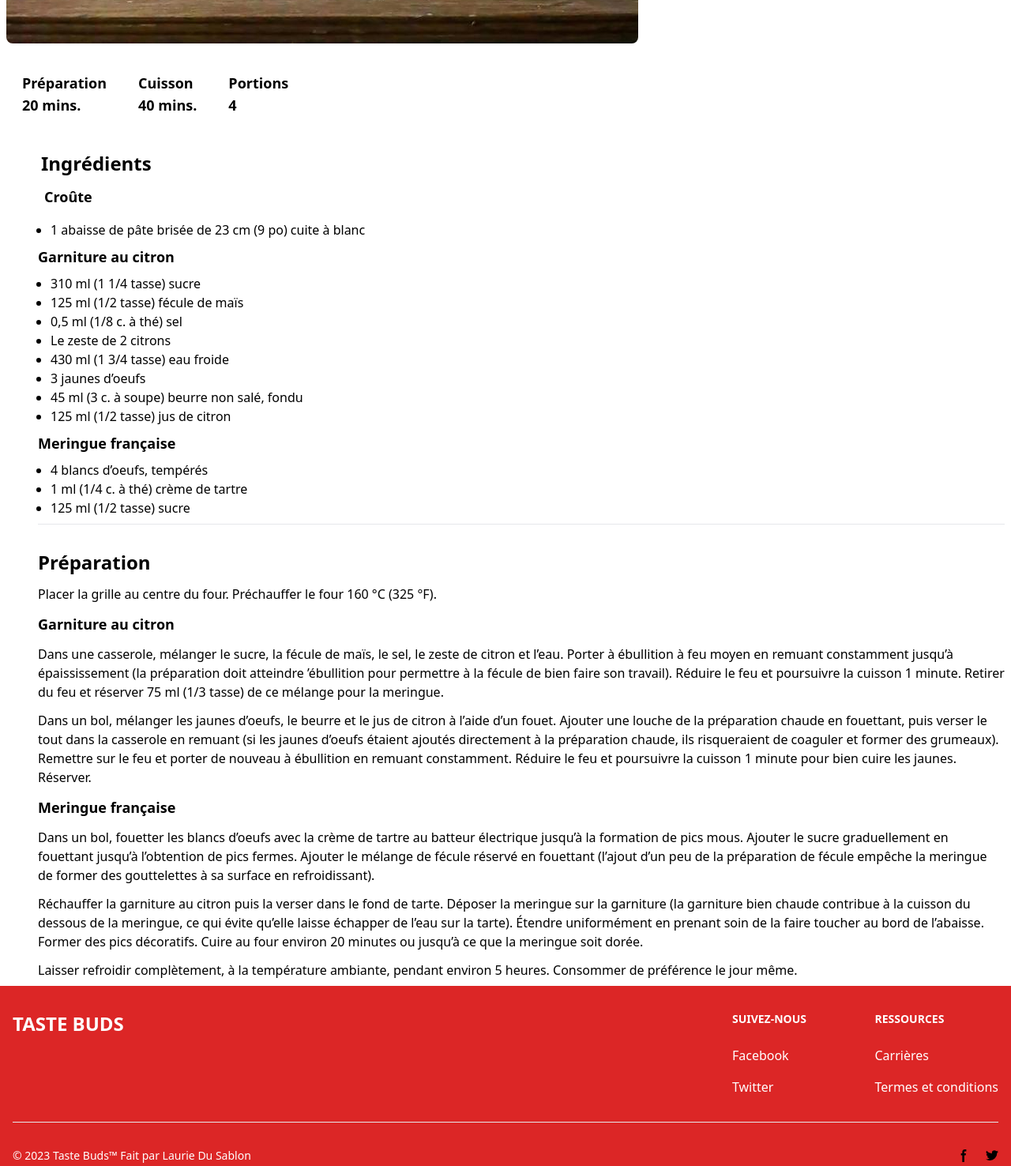
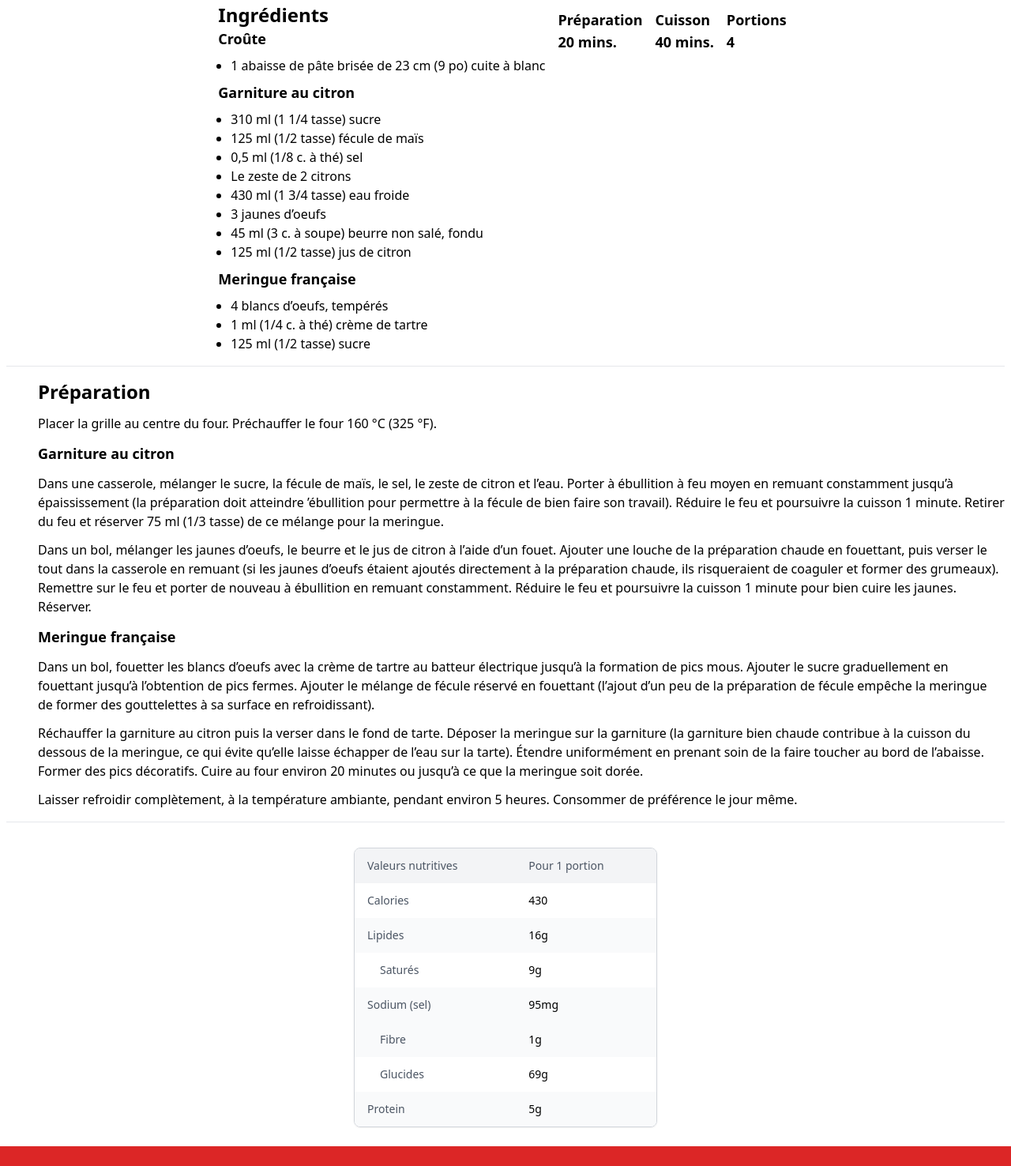
Before and after one commit to lauriedusablon/tp3_DusablonLaurie, a plain HTML site: page tarte.html in a window 1280 px wide. Shown: the part 842-2318 px from the top of the page at 79% size. Drawn offline with nearby package versions, Linux system fonts and the light colour scheme.

Commit message:
section tarte terminée

```diff
--- a/tarte.html
+++ b/tarte.html
@@ -78,19 +78,20 @@
 
 <section>
     <div class="container mx-auto p-2">
-        <div class="grid grid-cols-12 gap-4">
+        <div class="grid grid-cols-12 place-items-center">
             <div class="col-span-12">
                 <h2 class="text-4xl font-bold uppercase sm:pt-3 cursor-pointer hover:underline">Tarte au citron meringuée</h2>
             </div>
-            <div class="col start-1 col-span-3">
+            <div class="col-span-6">
                 <h3 class="p-2">Meganne Lavoie</h3>
             </div>
-            <div class="col-start-4 pt-2">
+
+            <div class="col-span-6">
+                <div class="flex items-center pt-3">
+                    <div class="p-2">
                         <i class="fa-regular fa-comment"></i>
                         <span class="text-red-600 cursor-pointer">33</span>
                     </div>
-            <div class="col-start-5 col-span-2">
-                <div class="flex items-center pt-3">
                     <svg class="w-4 h-4 text-yellow-300" aria-hidden="true" xmlns="http://www.w3.org/2000/svg" fill="currentColor" viewBox="0 0 22 20">
                         <path d="M20.924 7.625a1.523 1.523 0 0 0-1.238-1.044l-5.051-.734-2.259-4.577a1.534 1.534 0 0 0-2.752 0L7.365 5.847l-5.051.734A1.535 1.535 0 0 0 1.463 9.2l3.656 3.563-.863 5.031a1.532 1.532 0 0 0 2.226 1.616L11 17.033l4.518 2.375a1.534 1.534 0 0 0 2.226-1.617l-.863-5.03L20.537 9.2a1.523 1.523 0 0 0 .387-1.575Z"/>
                     </svg>
@@ -109,8 +110,8 @@
                 </div>
             </div>
             <div class="col-span-12">
-                <span>Cette tarte au citron offre un équilibre parfait entre une pâte sablée croustillante et une crème onctueuse <br>au citron frais,
-                    couronnée d'une meringue légère dorée à la perfection. Un dessert rafraîchissant et gourmand,<br>
+                <span>Cette tarte au citron offre un équilibre parfait entre une pâte sablée croustillante et une crème onctueuse au citron frais,
+                    couronnée d'une meringue légère dorée à la perfection. Un dessert rafraîchissant et gourmand,
                      idéal pour toutes les occasions.
                 </span>
             </div>
@@ -123,17 +124,17 @@
 </section>
 
 <section>
-    <div class="container mx-auto p-2">
-        <div>
-            <ul class="flex">
-                <li class="p-5 text-lg font-bold">Préparation <br>20 mins.</li>
-                <li class="p-5 text-lg font-bold">Cuisson <br>40 mins.</li>
-                <li class="p-5 text-lg font-bold">Portions <br>4</li>
+    <div class="container mx-auto">
+        <div class="flex justify-center flex-row-reverse">
+            <ul class="flex ">
+                <li class="p-2 text-lg font-bold">Préparation <br>20 mins.</li>
+                <li class="p-2 text-lg font-bold">Cuisson <br>40 mins.</li>
+                <li class="p-2 text-lg font-bold">Portions <br>4</li>
             </ul>
         <div>
-        <div class="pt-5 pl-10">
-            <h3 class="text-2xl p-1 font-bold">Ingrédients</h3>
-            <h4 class="text-lg p-2 font-bold">Croûte</h4>
+        <div>
+            <h3 class="text-2xl font-bold">Ingrédients</h3>
+            <h4 class="text-lg font-bold">Croûte</h4>
             <ul class="list-disc ml-2 p-2">
                 <li>1 abaisse de pâte brisée de 23 cm (9 po) cuite à blanc</li>
             </ul>
@@ -154,14 +155,15 @@
                 <li>1 ml (1/4 c. à thé) crème de tartre</li>
                 <li>125 ml (1/2 tasse) sucre</li>
             </ul>
-            <hr>
         </div>
     </div>
 </section>
 
 <article>
     <div class="container mx-auto p-2">
+        <div class="flex justify-center flex-row">
             <div>
+                <hr>
                 <h3 class="text-2xl font-bold pt-4 pl-10">Préparation</h3>
                 <p class="pl-10 pt-3">Placer la grille au centre du four. Préchauffer le four 160 °C (325 °F).</p>
                 <h4 class="text-lg font-bold pl-10 pt-3">Garniture au citron</h4>
@@ -191,15 +193,65 @@
                     au bord de l’abaisse. Former des pics décoratifs. Cuire au four environ 20 minutes ou jusqu’à ce que la
                     meringue soit dorée.
                 </p>
-            <p class="pl-10 pt-3">
+                <p class="pl-10 pt-3 pb-4">
                     Laisser refroidir complètement, à la température ambiante, pendant environ 5 heures.
                     Consommer de préférence le jour même.
                 </p>
+                <hr>
+            </div>
         </div>
     </div>
 </article>
 
+<!--Début composant Tailwind-->
+<section>
+    <div class="container mx-auto p-2">
+        <div class="border border-gray-300 shadow-sm rounded-lg overflow-hidden max-w-sm mx-auto mt-4 mb-4">
+            <table class="w-full text-sm leading-5">
+              <thead class="bg-gray-100">
+                <tr>
+                  <th class="py-3 px-4 text-left font-medium text-gray-600">Valeurs nutritives</th>
+                  <th class="py-3 px-4 text-left font-medium text-gray-600">Pour 1 portion</th>
+                </tr>
+              </thead>
+              <tbody>
+                <tr>
+                  <td class="py-3 px-4 text-left font-medium text-gray-600">Calories</td>
+                  <td class="py-3 px-4 text-left">430</td>
+                </tr>
+                <tr class="bg-gray-50">
+                  <td class="py-3 px-4 text-left font-medium text-gray-600">Lipides</td>
+                  <td class="py-3 px-4 text-left">16g</td>
+                </tr>
+                <tr>
+                  <td class="py-3 px-4 text-left font-medium text-gray-600 pl-8">Saturés</td>
+                  <td class="py-3 px-4 text-left">9g</td>
+                </tr>
 
+                <tr class="bg-gray-50">
+                  <td class="py-3 px-4 text-left font-medium text-gray-600">Sodium (sel)</td>
+                  <td class="py-3 px-4 text-left">95mg</td>
+                </tr>
+                <tr class="bg-gray-50">
+                  <td class="py-3 px-4 text-left font-medium text-gray-600 pl-8">Fibre</td>
+                  <td class="py-3 px-4 text-left">1g</td>
+                </tr>
+                <tr>
+                  <td class="py-3 px-4 text-left font-medium text-gray-600 pl-8">Glucides</td>
+                  <td class="py-3 px-4 text-left">69g</td>
+                </tr>
+                <tr class="bg-gray-50">
+                  <td class="py-3 px-4 text-left font-medium text-gray-600">Protein</td>
+                  <td class="py-3 px-4 text-left">5g</td>
+                </tr>
+              </tbody>
+            </table>
+          </div>
+    </div>
+</section>
+<!--Fin composant Tailwind-->
+
+<!--Début composant Tailwind-->
 <footer class="bg-red-600 dark:bg-whitext-white">
     <div class="mx-auto w-full max-w-screen-xl p-4 py-6 lg:py-8">
         <div class="md:flex md:justify-between">
@@ -254,5 +306,6 @@
       </div>
     </div>
 </footer>
+<!--Fin composant Tailwind-->
 </body>
 </html>
```
Also changed, not shown: index.html (+2 -8 lines). Lines whose indentation alone changed are shown as unchanged.
